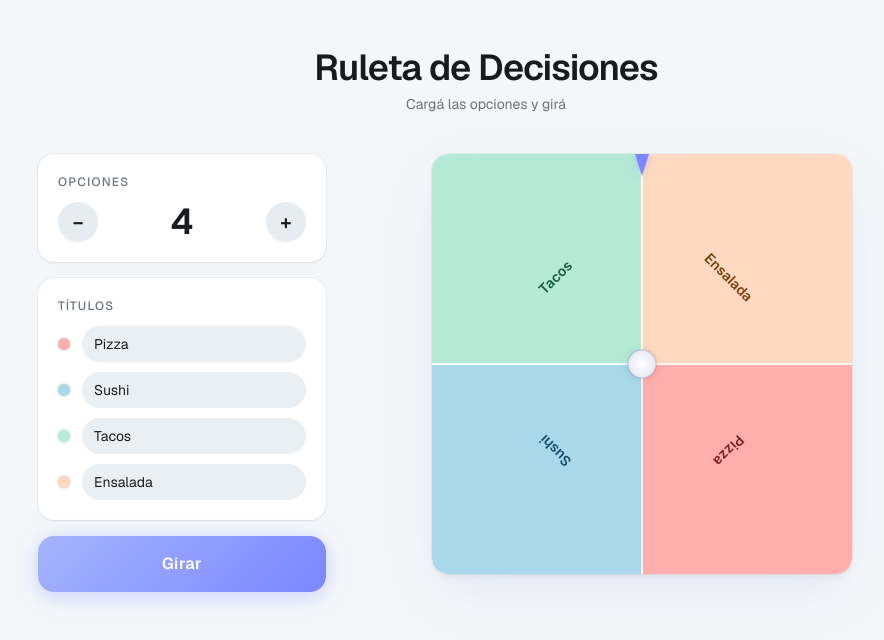
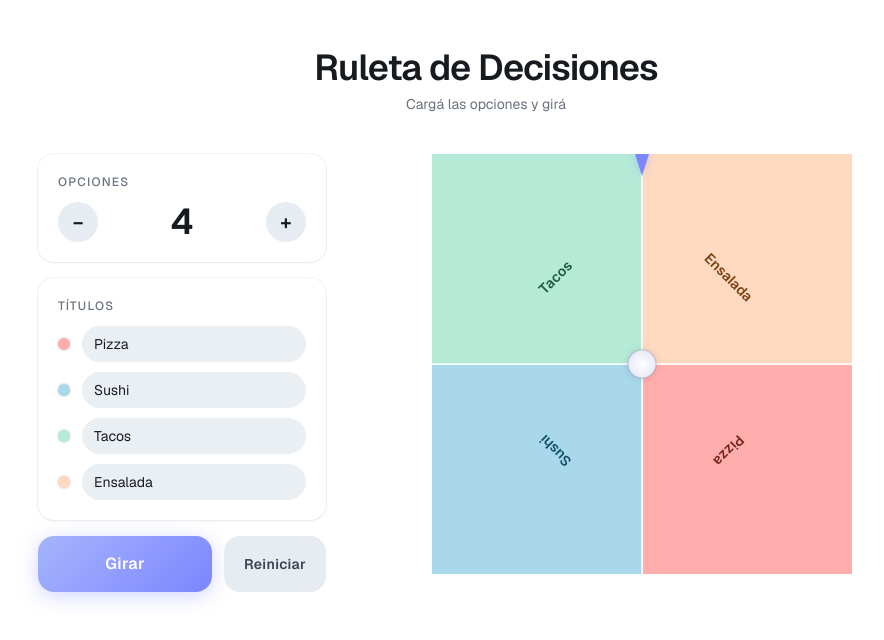
Before and after one commit to vazmanuvaz/ruleta-cuadrada-equals, a Next.js app: page / in a window 1280 px wide. Shown: the top 640 px of the page, without its empty margins (154-1038 px from the left). Built offline with nearby package versions, Linux system fonts and the light colour scheme.

Commit message:
feat: update theme and add reset button\n\nChange background to white, remove roulette container, add reset button.

```diff
--- a/app/globals.css
+++ b/app/globals.css
@@ -4,7 +4,7 @@
 @custom-variant dark (&:is(.dark *));
 
 :root {
-  --background: oklch(0.975 0.004 240);
+  --background: oklch(1 0 0);
   --foreground: oklch(0.22 0.01 250);
   --card: oklch(1 0 0);
   --card-foreground: oklch(0.22 0.01 250);
--- a/app/page.tsx
+++ b/app/page.tsx
@@ -12,6 +12,15 @@ export default function RuletaPage() {
   const [isSpinning, setIsSpinning] = useState(false)
   const [winner, setWinner] = useState<string | null>(null)
   const animRef = useRef<number | null>(null)
+
+  function handleReset() {
+    if (animRef.current) cancelAnimationFrame(animRef.current)
+    setCount(4)
+    setOptions(DEFAULT_OPTIONS)
+    setRotation(0)
+    setIsSpinning(false)
+    setWinner(null)
+  }
 
   function handleCountChange(val: number) {
     const newCount = Math.max(2, Math.min(8, val))
@@ -90,15 +99,9 @@ export default function RuletaPage() {
       {/* Layout: mobile = column, desktop = row */}
       <div className="w-full max-w-4xl flex flex-col md:flex-row-reverse gap-6 items-start justify-center">
 
-        {/* Wheel */}
+        {/* Wheel — sin contenedor, flota directo */}
         <div className="w-full md:flex-1 flex flex-col items-center gap-5">
-          <div
-            className="w-full max-w-[360px] sm:max-w-[420px] aspect-square rounded-2xl overflow-hidden"
-            style={{
-              boxShadow:
-                "0 4px 6px -1px rgba(0,0,0,0.05), 0 20px 60px -10px rgba(100,110,200,0.12), 0 0 0 1px rgba(0,0,0,0.04)",
-            }}
-          >
+          <div className="w-full max-w-[360px] sm:max-w-[420px] aspect-square">
             <SquareWheel
               options={options.slice(0, count)}
               rotation={rotation}
@@ -121,24 +124,30 @@ export default function RuletaPage() {
             </div>
           )}
 
-          {/* Spin button — shown below wheel on mobile, inside controls on desktop */}
+          {/* Botones — móvil */}
+          <div className="md:hidden w-full max-w-[360px] sm:max-w-[420px] flex gap-3">
             <button
               onClick={spin}
               disabled={isSpinning}
-            className="md:hidden w-full max-w-[360px] sm:max-w-[420px] py-4 rounded-2xl font-semibold text-base tracking-wide transition-all duration-200 disabled:opacity-50 disabled:cursor-not-allowed active:scale-[0.98]"
+              className="flex-1 py-4 rounded-2xl font-semibold text-base tracking-wide transition-all duration-200 disabled:opacity-50 disabled:cursor-not-allowed active:scale-[0.98]"
               style={{
-              background: isSpinning
-                ? "#d0d4ff"
-                : "linear-gradient(135deg, #a5b4fc 0%, #7c86ff 100%)",
+                background: isSpinning ? "#d0d4ff" : "linear-gradient(135deg, #a5b4fc 0%, #7c86ff 100%)",
                 color: "#fff",
-              boxShadow: isSpinning
-                ? "none"
-                : "0 4px 20px rgba(124,134,255,0.35)",
+                boxShadow: isSpinning ? "none" : "0 4px 20px rgba(124,134,255,0.35)",
               }}
               aria-label="Girar la ruleta"
             >
               {isSpinning ? "Girando…" : "Girar"}
             </button>
+            <button
+              onClick={handleReset}
+              disabled={isSpinning}
+              className="py-4 px-5 rounded-2xl font-semibold text-sm tracking-wide transition-all duration-200 disabled:opacity-40 disabled:cursor-not-allowed active:scale-[0.98] bg-secondary text-secondary-foreground hover:bg-accent"
+              aria-label="Reiniciar ruleta"
+            >
+              Reiniciar
+            </button>
+          </div>
         </div>
 
         {/* Controls */}
@@ -205,24 +214,30 @@ export default function RuletaPage() {
             </div>
           </div>
 
-          {/* Spin button — desktop only */}
+          {/* Botones — desktop */}
+          <div className="hidden md:flex gap-3 w-full">
             <button
               onClick={spin}
               disabled={isSpinning}
-            className="hidden md:block w-full py-4 rounded-2xl font-semibold text-base tracking-wide transition-all duration-200 disabled:opacity-50 disabled:cursor-not-allowed active:scale-[0.98]"
+              className="flex-1 py-4 rounded-2xl font-semibold text-base tracking-wide transition-all duration-200 disabled:opacity-50 disabled:cursor-not-allowed active:scale-[0.98]"
               style={{
-              background: isSpinning
-                ? "#d0d4ff"
-                : "linear-gradient(135deg, #a5b4fc 0%, #7c86ff 100%)",
+                background: isSpinning ? "#d0d4ff" : "linear-gradient(135deg, #a5b4fc 0%, #7c86ff 100%)",
                 color: "#fff",
-              boxShadow: isSpinning
-                ? "none"
-                : "0 4px 20px rgba(124,134,255,0.35)",
+                boxShadow: isSpinning ? "none" : "0 4px 20px rgba(124,134,255,0.35)",
               }}
               aria-label="Girar la ruleta"
             >
               {isSpinning ? "Girando…" : "Girar"}
             </button>
+            <button
+              onClick={handleReset}
+              disabled={isSpinning}
+              className="py-4 px-5 rounded-2xl font-semibold text-sm tracking-wide transition-all duration-200 disabled:opacity-40 disabled:cursor-not-allowed active:scale-[0.98] bg-secondary text-secondary-foreground hover:bg-accent"
+              aria-label="Reiniciar ruleta"
+            >
+              Reiniciar
+            </button>
+          </div>
         </div>
       </div>
     </main>
--- a/components/square-wheel.tsx
+++ b/components/square-wheel.tsx
@@ -48,10 +48,6 @@ export function SquareWheel({ options, rotation, isSpinning, size = 420 }: Squar
     const r = s / 2
 
     ctx.clearRect(0, 0, s, s)
-
-    // White background fill
-    ctx.fillStyle = "#ffffff"
-    ctx.fillRect(0, 0, s, s)
 
     ctx.save()
     ctx.translate(cx, cy)
@@ -151,7 +147,7 @@ export function SquareWheel({ options, rotation, isSpinning, size = 420 }: Squar
       width={size}
       height={size}
       className="w-full h-full"
-      style={{ imageRendering: "crisp-edges", borderRadius: "1rem" }}
+      style={{ imageRendering: "crisp-edges" }}
       aria-label="Ruleta de decisiones"
     />
   )
```
Lines whose indentation alone changed are shown as unchanged.
